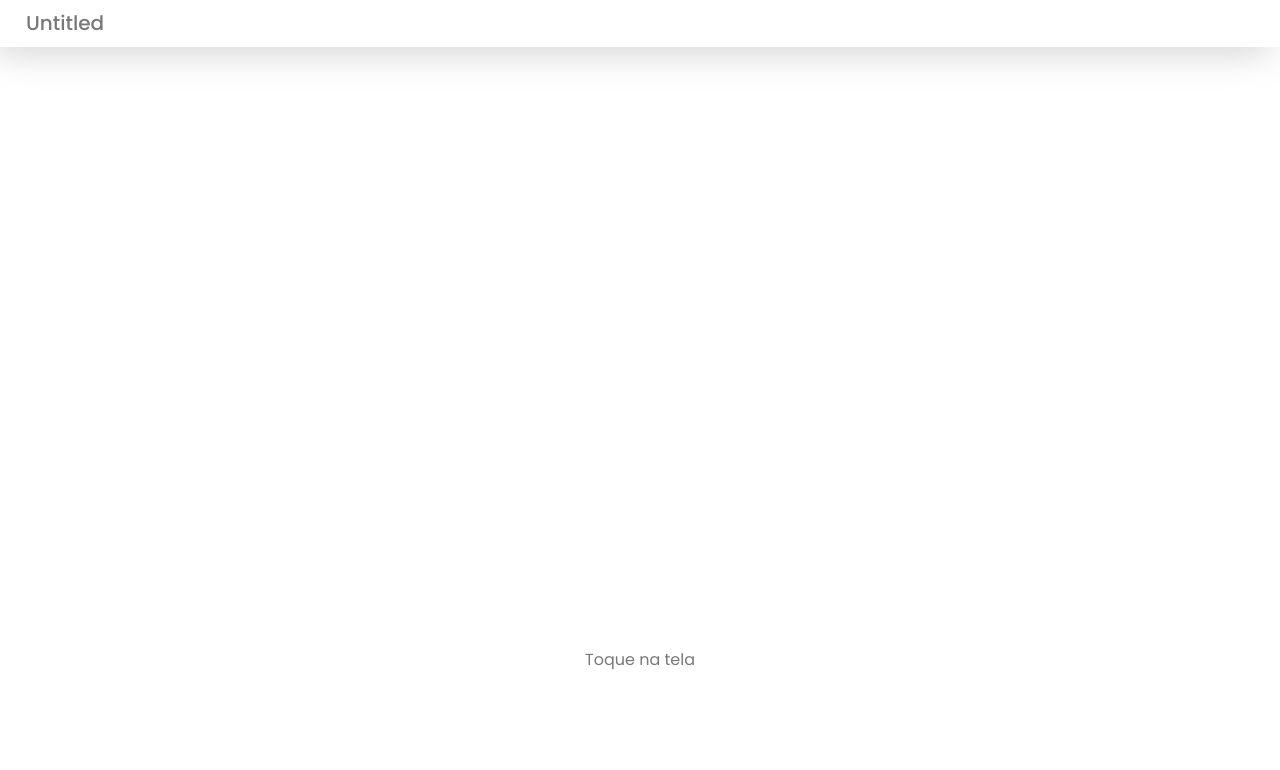
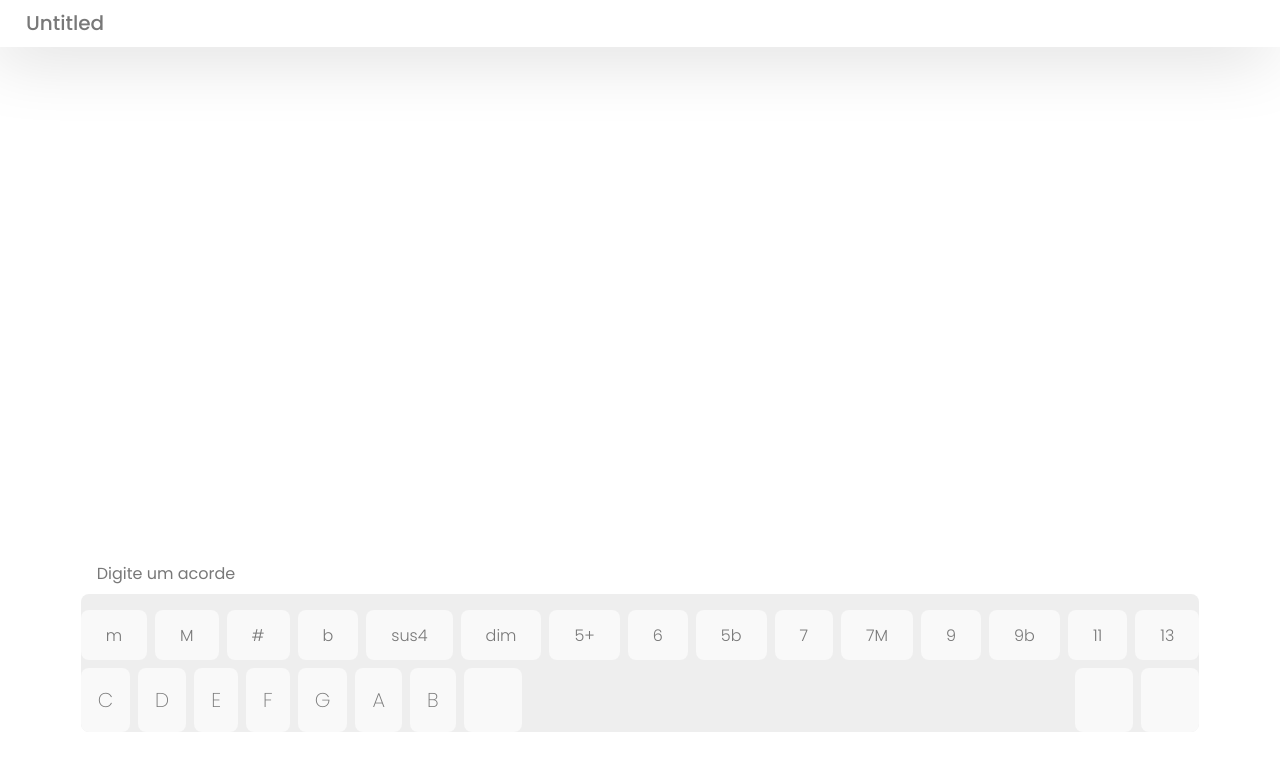
Before and after one commit to jesieldotdev/chord-writer, a React (Vite) app: page / in a window 1280 px wide. Shown: the top 770 px of the page. Built offline with nearby package versions, Linux system fonts and the light colour scheme; some icons are missing.

Commit message:
box-shadow

```diff
--- a/src/components/Sheet/styles.ts
+++ b/src/components/Sheet/styles.ts
@@ -16,6 +16,7 @@ export const Label = styled.label`
   display: flex;
   margin-top: 8px;
   margin-bottom: 8px;
+  margin-left: 16px;
 `;
 
 export const BlockSheet = styled.div`
--- a/src/pages/Home/styles.ts
+++ b/src/pages/Home/styles.ts
@@ -67,7 +67,7 @@ export const Header = styled.div`
   padding-bottom: 8px;
   padding-top: 8px;
   background-color: ${(props) => props.theme.body};
-  box-shadow: 0px 10px 40px -10px ${(props) => props.theme.boxShadowColor};
+  box-shadow: 0px 10px 70px -10px ${(props) => props.theme.boxShadowColor};
   margin-top: 0px;
 
   .note-icon {
--- a/src/pages/Home/viewController.tsx
+++ b/src/pages/Home/viewController.tsx
@@ -33,7 +33,7 @@ const HomeViewController = () => {
   const [sheet, setSheet] = useState<SheetProps[]>([]);
   const [verses, setVerses] = useState<any>([]);
   const [data, setData] = useState<any>([]);
-  const [showKeyboard, setShowKeyboard] = useState<boolean>(false);
+  const [showKeyboard, setShowKeyboard] = useState<boolean>(true);
 
   function addChord(inp: string, type: "note" | "interval") {
     if (type === "note") {
--- a/src/pages/Open/components/SheetView/styles.ts
+++ b/src/pages/Open/components/SheetView/styles.ts
@@ -48,7 +48,7 @@ export const Header = styled.div`
   padding-bottom: 8px;
   padding-top: 8px;
   background-color: ${(props) => props.theme.body};
-  box-shadow: 0px 10px 40px -10px ${(props) => props.theme.boxShadowColor};
+  box-shadow: 0px 10px 70px -10px ${(props) => props.theme.boxShadowColor};
   margin-top: 0px;
 
   .note-icon {
```
